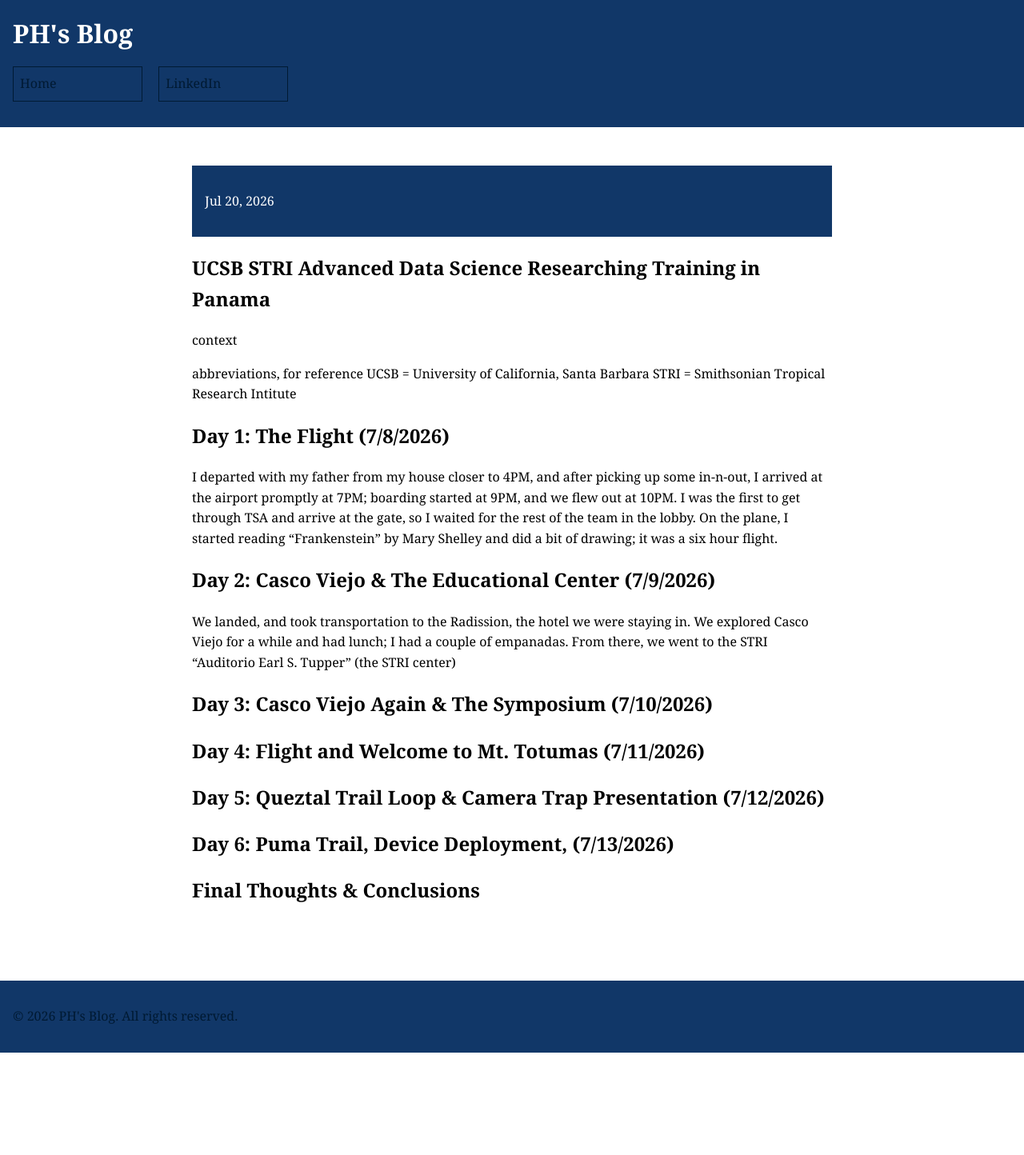
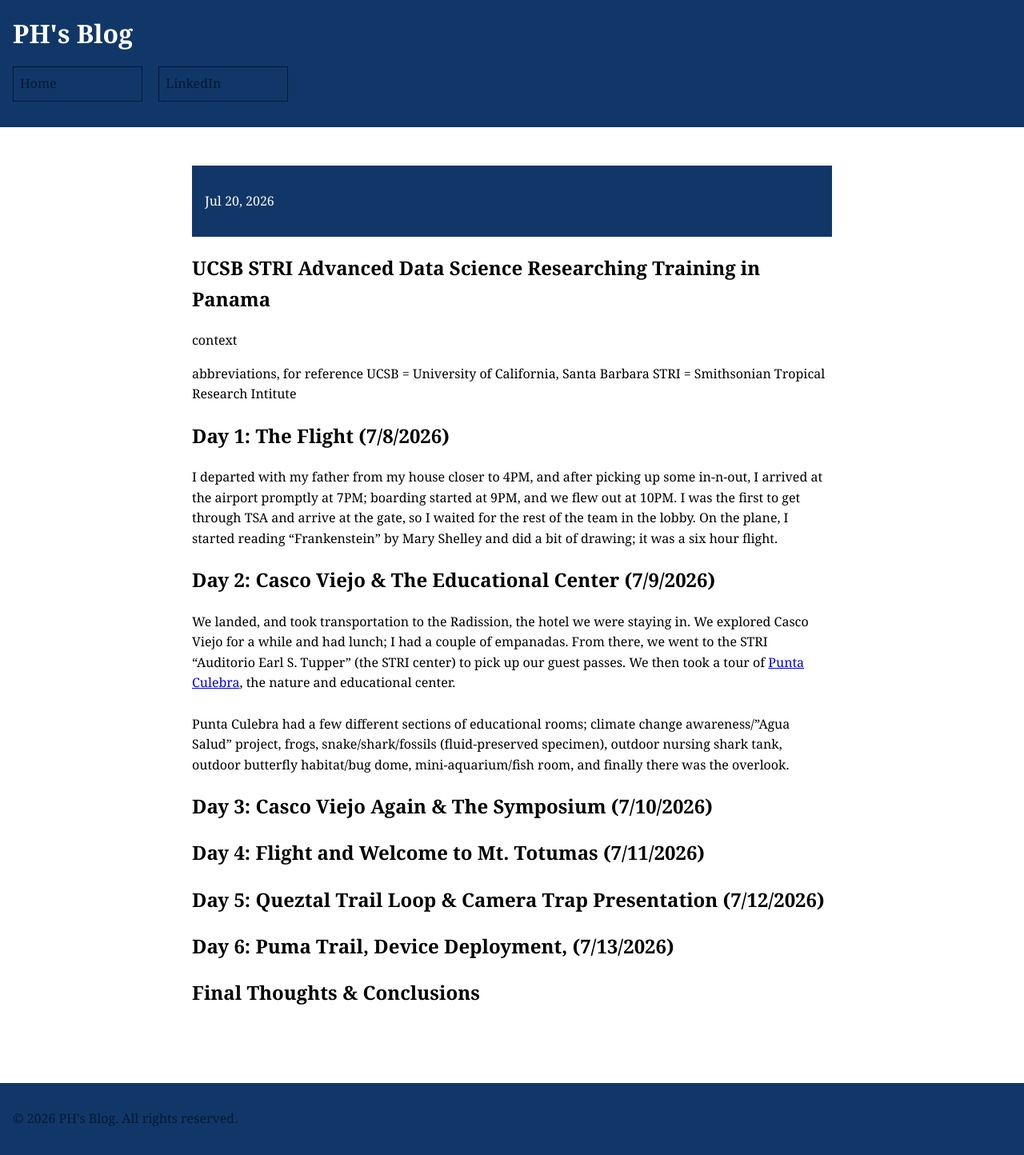
Before and after one commit to CaptainSapphire/PH-s-Blog, a Jekyll site: the page built from _posts/2026-07-20-Researching-Data-Science-in-Panama.md, in a window 1280 px wide. Shown: the whole page at 80% size. Built offline with Jekyll 4.4.1, drawn with Linux system fonts in a browser that asks for light colours; our own code applies the rules of GitHub Pages for plain Markdown files; before the commit the page ends 1316 px from its top, so only the background shows below that.

Commit message:
Update 2026-07-20-Researching-Data-Science-in-Panama.md

```diff
--- a/_posts/2026-07-20-Researching-Data-Science-in-Panama.md
+++ b/_posts/2026-07-20-Researching-Data-Science-in-Panama.md
@@ -10,7 +10,10 @@
 I departed with my father from my house closer to 4PM, and after picking up some in-n-out, I arrived at the airport promptly at 7PM; boarding started at 9PM, and we flew out at 10PM. I was the first to get through TSA and arrive at the gate, so I waited for the rest of the team in the lobby. On the plane, I started reading "Frankenstein" by Mary Shelley and did a bit of drawing; it was a six hour flight.
 
 ## Day 2: Casco Viejo & The Educational Center (7/9/2026)
-We landed, and took transportation to the Radission, the hotel we were staying in. We explored Casco Viejo for a while and had lunch; I had a couple of empanadas. From there, we went to the STRI "Auditorio Earl S. Tupper" (the STRI center)
+We landed, and took transportation to the Radission, the hotel we were staying in. We explored Casco Viejo for a while and had lunch; I had a couple of empanadas. From there, we went to the STRI "Auditorio Earl S. Tupper" (the STRI center) to pick up our guest passes. We then took a tour of [Punta Culebra](https://stri.si.edu/es/visitenos/punta-culebra), the nature and educational center.
+<br><br>
+Punta Culebra had a few different sections of educational rooms; climate change awareness/"Agua Salud" project, frogs, snake/shark/fossils (fluid-preserved specimen), outdoor nursing shark tank, outdoor butterfly habitat/bug dome, mini-aquarium/fish room, and finally there was the overlook.
+
 
 ## Day 3: Casco Viejo Again & The Symposium (7/10/2026)
 
```
